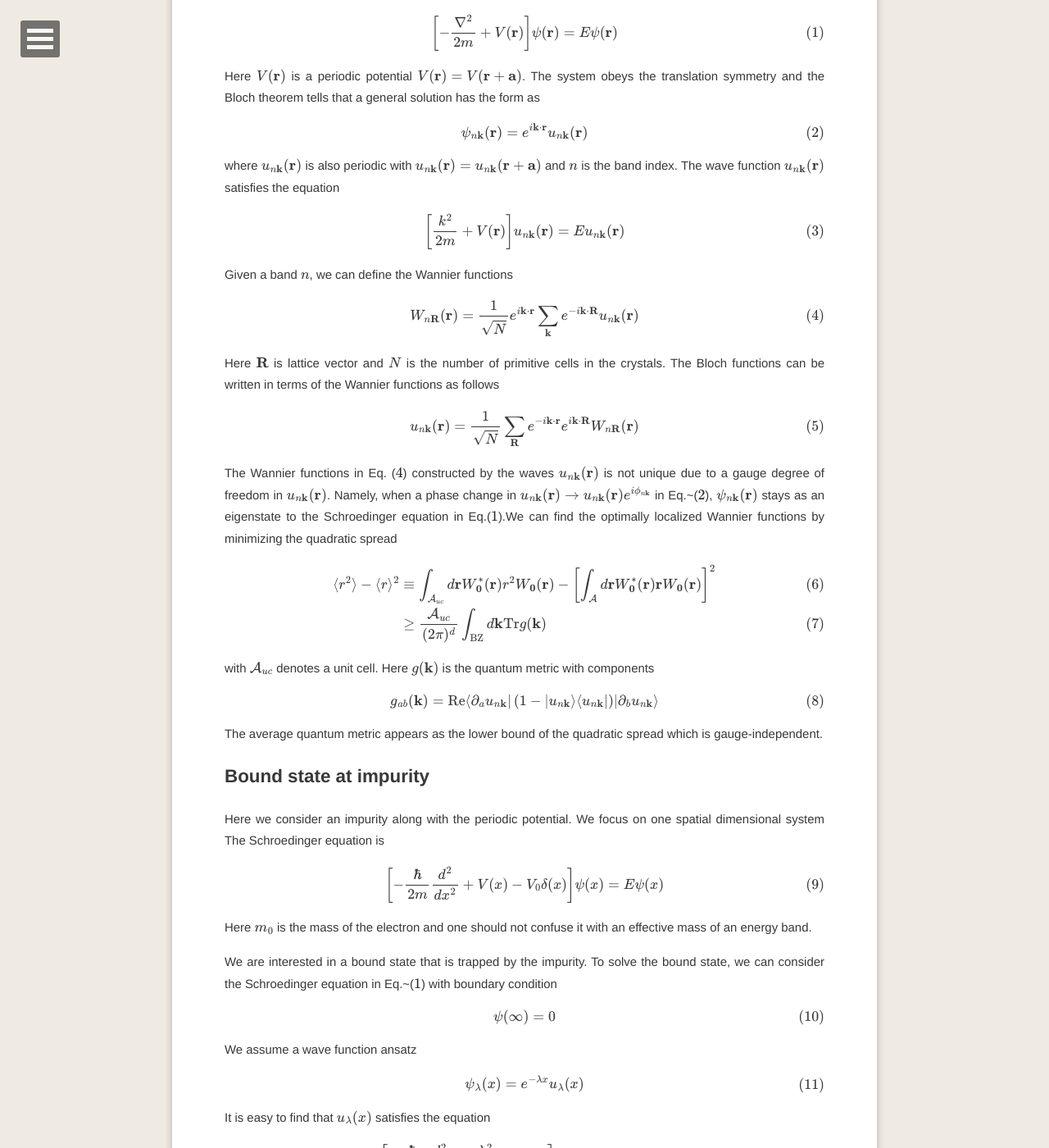
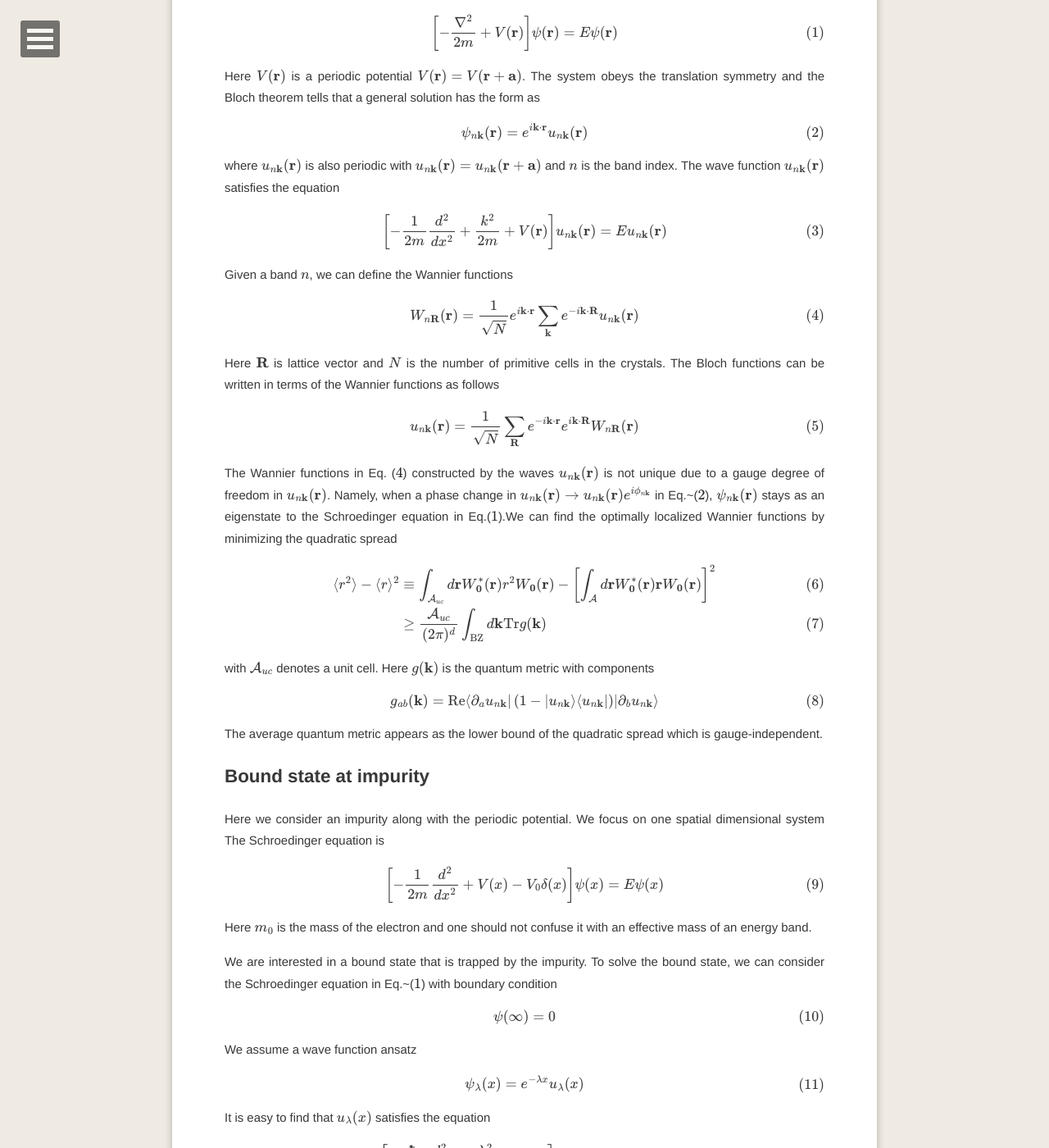
Before and after one commit to shuaichenphysics/shuaichenphysics.github.io, a Jekyll site: the page built from _posts/2023-10-20-bound state in a periodic potential.md, in a window 1280 px wide and 1400 px high, scrolled down 495 px. Shown: the whole window at 82% size. Built offline with Jekyll 4.4.1, drawn with Linux system fonts in a browser that asks for light colours; formulas are drawn with MathJax 3; comment, search, counter and statistics services are not loaded.

Commit message:
modify 2023-10-20-bound\ state\ in\ a\ periodic\ potential.md

```diff
--- a/_posts/2023-10-20-bound state in a periodic potential.md
+++ b/_posts/2023-10-20-bound state in a periodic potential.md
@@ -30,7 +30,7 @@ and $$n$$ is the band index. The wave function $$u_{n\mathbf{k}}(\mathbf{r})$$
 satisfies the equation
 
 $$
-\left[\frac{k^{2}}{2m}+V(\mathbf{r})\right]u_{n\mathbf{k}}(\mathbf{r})=Eu_{n\mathbf{k}}(\mathbf{r})\label{eq:uk}
+\left[-\frac{1}{2m}\frac{d^2}{dx^2}+ \frac{k^{2}}{2m}+V(\mathbf{r})\right]u_{n\mathbf{k}}(\mathbf{r})=Eu_{n\mathbf{k}}(\mathbf{r})\label{eq:uk}
 $$
 
 Given a band $$n$$, we can define the Wannier functions
@@ -80,7 +80,7 @@ focus on one spatial dimensional system The Schroedinger equation
 is
 
 $$
-\left[-\frac{\hbar}{2m}\frac{d^{2}}{dx^{2}}+V(x)-V_{0}\delta(x)\right]\psi(x)=E\psi(x)
+\left[-\frac{1}{2m}\frac{d^{2}}{dx^{2}}+V(x)-V_{0}\delta(x)\right]\psi(x)=E\psi(x)
 $$
 
 Here $$m_{0}$$ is the mass of the electron and one should not confuse it
```
